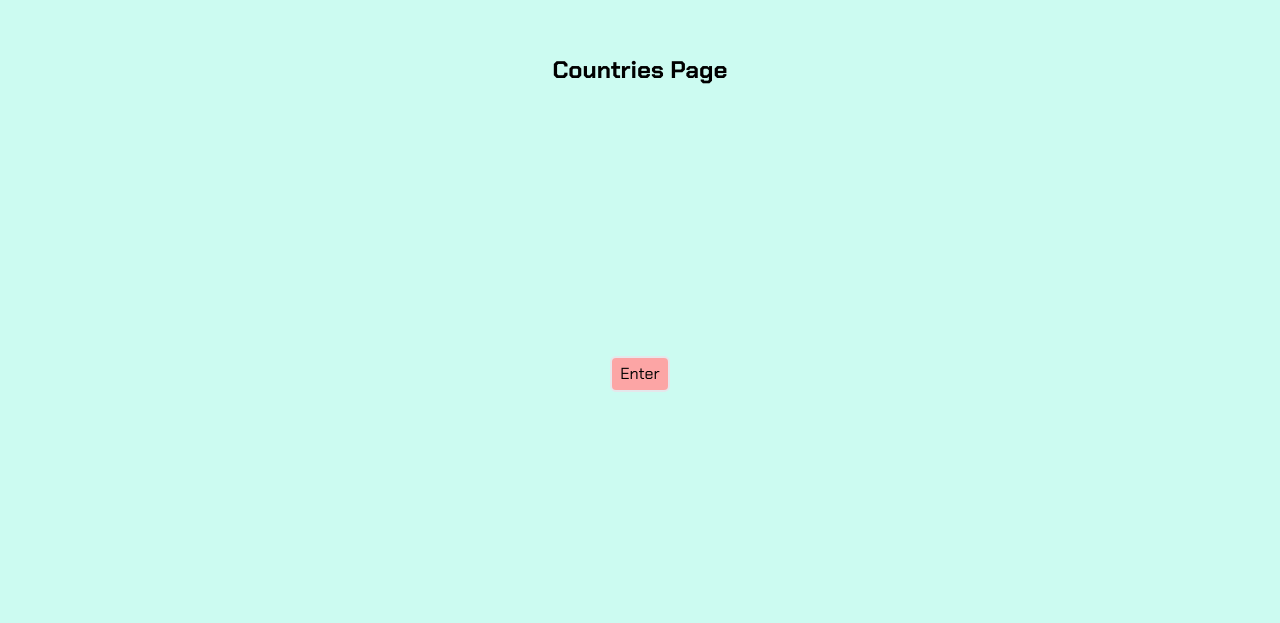
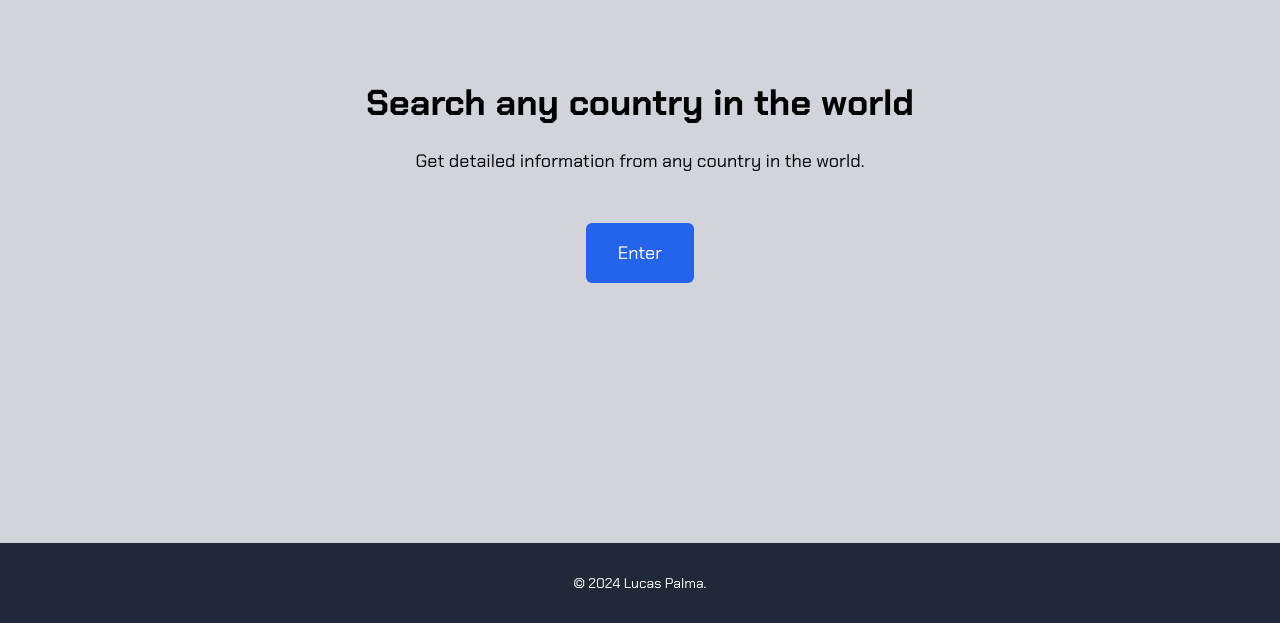
Before and after one commit to Lukkas98/Countries-Page, a Next.js app: page / in a window 1280 px wide. Shown: the part 177-800 px from the top of the page. Built offline with nearby package versions, Linux system fonts and the light colour scheme.

Commit message:
add landing page

```diff
--- /dev/null
+++ b/app/home/components/footer.jsx
@@ -0,0 +1,7 @@
+export default function Footer() {
+  return (
+    <footer className="flex items-center justify-center w-full h-20 bg-gray-800 text-white">
+      <p className="text-sm">© {new Date().getFullYear()} Lucas Palma.</p>
+    </footer>
+  );
+}
--- a/app/page.js
+++ b/app/page.js
@@ -1,10 +1,24 @@
 import Link from "next/link";
+import Footer from "./home/components/footer";
 
-export default function Home() {
+export default function Landing() {
   return (
-    <main className="flex min-h-screen flex-col items-center justify-around p-24 bg-teal-100">
-      <h1 className="font-bold text-2xl">Countries Page</h1>
-      <Link className="px-2 py-1 bg-red-300 border-2 rounded-md" href={"/home?page=1"}>Enter</Link>
-    </main>
+    <div className="flex min-h-screen flex-col items-center justify-center bg-gray-300">
+      <main className="flex flex-1 flex-col items-center justify-center w-full px-4 text-center">
+        <h1 className="text-4xl font-bold mb-6">
+          Search any country in the world
+        </h1>
+        <p className="mb-12 text-lg">
+          Get detailed information from any country in the world.
+        </p>
+        <Link
+          href="/home"
+          className="px-8 py-4 bg-blue-600 text-white rounded-md text-lg hover:bg-blue-700 transition"
+        >
+          Enter
+        </Link>
+      </main>
+      <Footer />
+    </div>
   );
 }
```
